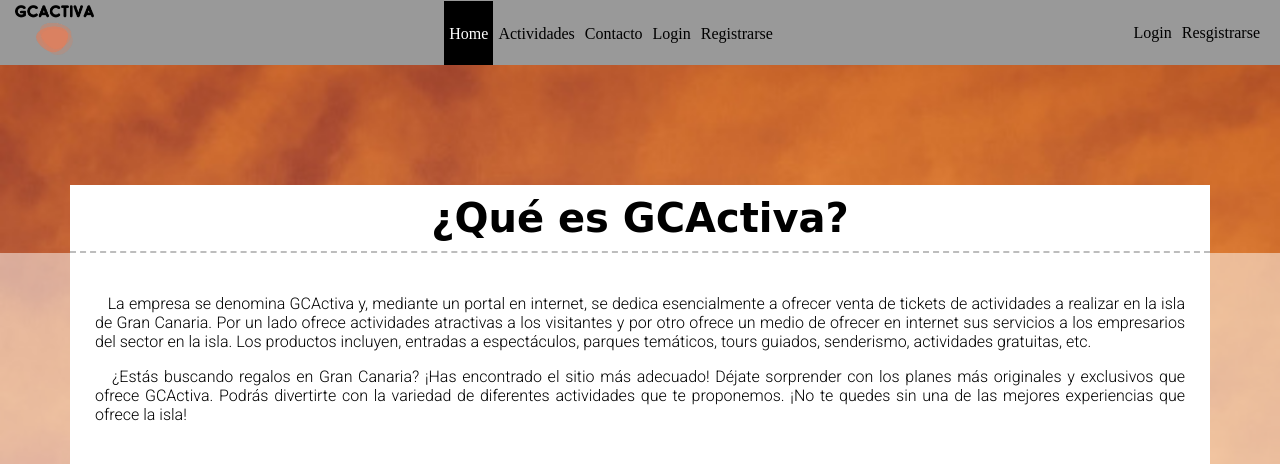
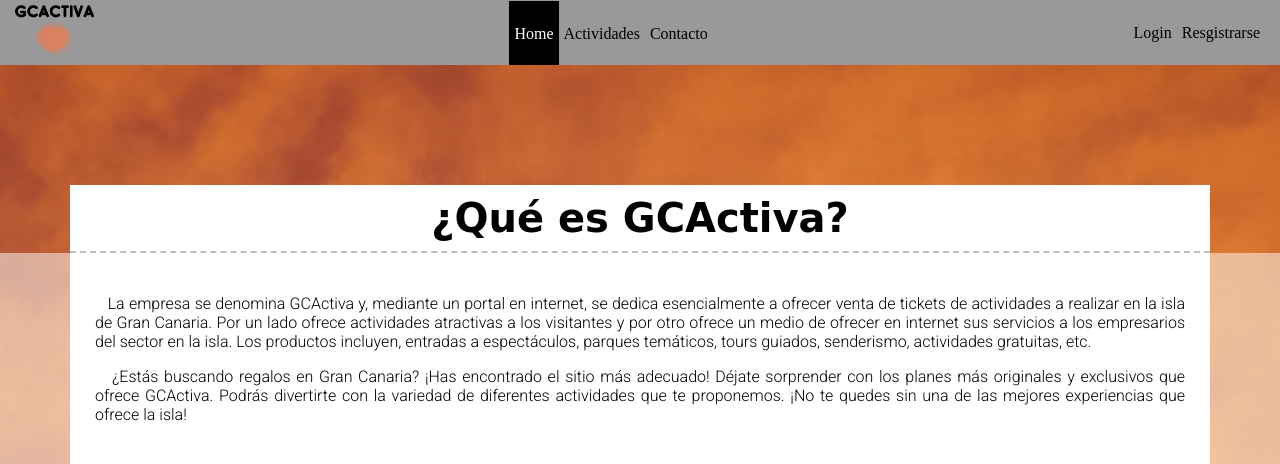
Before and after one commit to AlexanderAlvarezMarques/ULPGC-P4, a PHP site: page /index.php in a window 1280 px wide. Shown: the top 464 px of the page. Run offline with PHP 8.4, Linux system fonts and the light colour scheme; data comes from the database, SQL or seed files in the repository; some web fonts are replaced.

Commit message:
Correción de error en el navegador superior. Los enlaces de login y registrarse se debian de ver solo en movil (aquellos que estan en la lista ul).

```diff
--- a/assets/css/md-lg.css
+++ b/assets/css/md-lg.css
@@ -50,4 +50,8 @@
 		color: #FFF;
 		padding: 23.5px 5px;
 	}
+
+	header .d-md-none {
+		display: none !important;
+	}
 }
--- a/presentation.class.php
+++ b/presentation.class.php
@@ -68,11 +68,11 @@
 
                     (
                         $user != false ?
-                        '<li class="nav-item"><a class="nav-link" href="/perfil.php">' . $user['nombre'] . '</a></li>
-                        <li class="nav-item"><a class="nav-link" href="/logout.php">Salir</a></li>' :
+                        '<li class="nav-item d-md-none"><a class="nav-link" href="/perfil.php">' . $user['nombre'] . '</a></li>
+                        <li class="nav-item d-md-none"><a class="nav-link" href="/logout.php">Salir</a></li>' :
 
-                        '<li class="nav-item"><a class="nav-link" href="/login.php">Login</a></li>
-                        <li class="nav-item"><a class="nav-link" href="/register.php">Registrarse</a></li>'
+                        '<li class="nav-item d-md-none"><a class="nav-link" href="/login.php">Login</a></li>
+                        <li class="nav-item d-md-none"><a class="nav-link" href="/register.php">Registrarse</a></li>'
                     )
 
                     .
```
